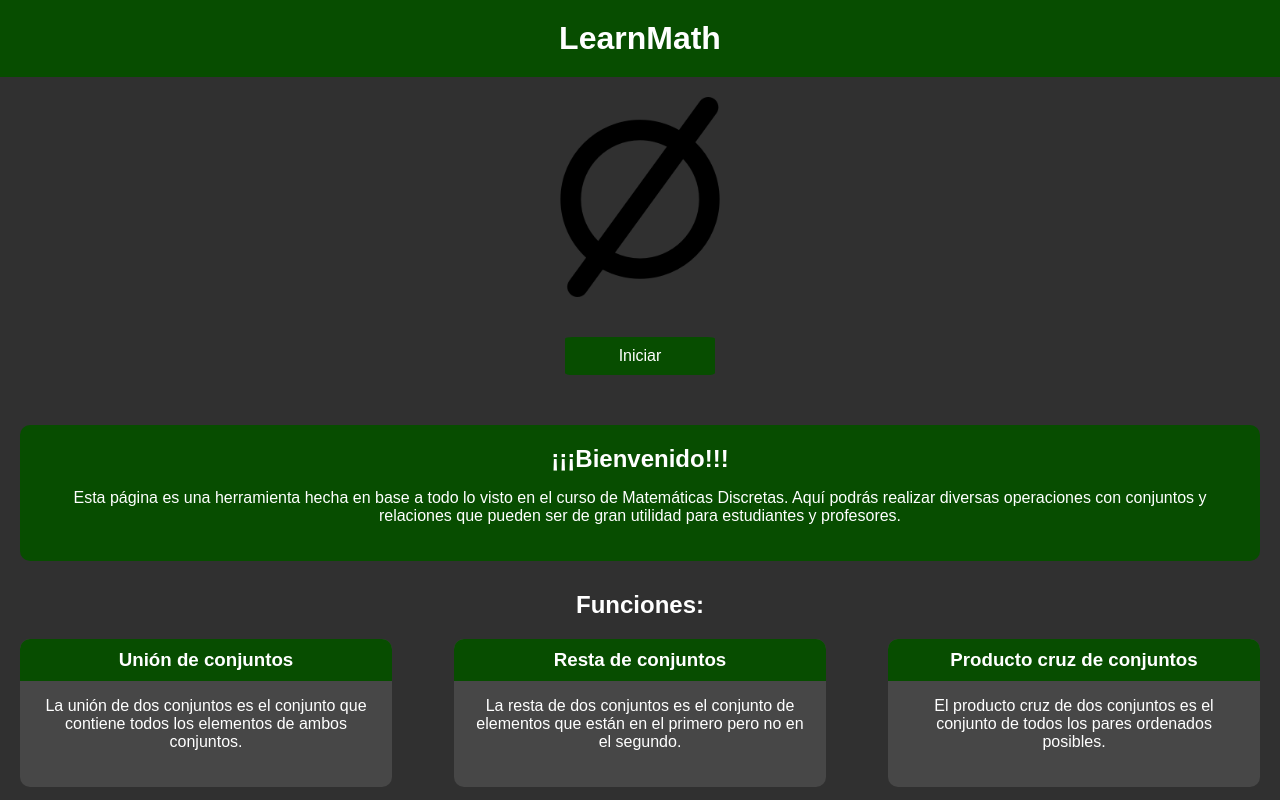
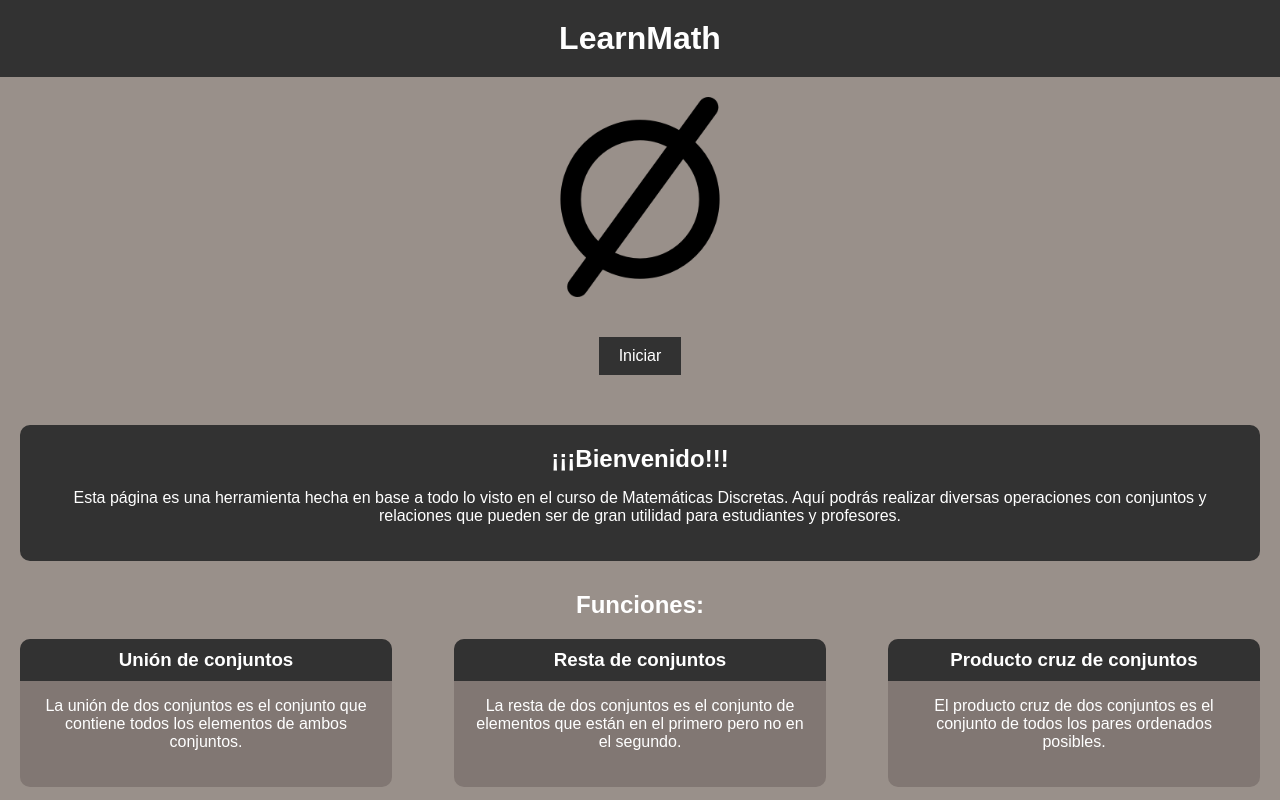
Before and after one commit to CrisD88/proyecto-calculadora-conjuntos.github.io, a plain HTML site: page index.html in a window 1280 px wide. Shown: the top 800 px of the page. Drawn offline with Linux system fonts and the light colour scheme.

Commit message:
Update Iniciar.css

```diff
--- a/css/Iniciar.css
+++ b/css/Iniciar.css
@@ -1,7 +1,7 @@
 body {
     margin: 0;
     font-family: Arial, sans-serif;
-    background-color: #303030;
+    background-color: #99908a;
     color: white;
     display: flex;
     flex-direction: column;
@@ -9,7 +9,7 @@ body {
 }
 
 header {
-    background-color: #074D00;
+    background-color: #323232;
     padding: 20px;
     text-align: center;
 }
@@ -47,10 +47,8 @@ main {
 .intro button {
     display: block;
     margin: 20px auto;
-    border-radius: 5%;
-    width: 150px;
     padding: 10px 20px;
-    background-color: #074D00;
+    background-color: #323232;
     color: white;
     border: none;
     border-radius: 5pxx;
@@ -59,13 +57,13 @@ main {
 }
 
 .intro button:hover {
-    background-color: #056b00;
+    background-color: #000000;
 }
 
 .tooltip .tooltiptext {
     visibility: hidden;
     width: 150px;
-    background-color: #074D00;
+    background-color: #323232;
     color: #fff;
     text-align: center;
     border-radius: 6px;
@@ -90,7 +88,7 @@ main {
 }
 
 .welcome-area {
-    background-color: #074D00;
+    background-color: #323232;
     padding: 20px;
     border-radius: 10px;
     display: inline-block;
@@ -115,7 +113,7 @@ main {
 }
 
 .square-style {
-    background-color: #474747;
+    background-color: #817773;
     border-radius: 10px;
     padding: 20px;
     width: 30%;
@@ -124,7 +122,7 @@ main {
 }
 
 .square-style h3 {
-    background-color: #074D00;
+    background-color: #323232;
     padding: 10px;
     margin: -20px -20px 10px -20px;
     border-radius: 10px 10px 0 0;
@@ -140,7 +138,7 @@ main {
 }
 
 footer {
-    background-color: #074D00;
+    background-color: #323232;
     color: white;
     text-align: center;
     padding: 10px 0;
```
